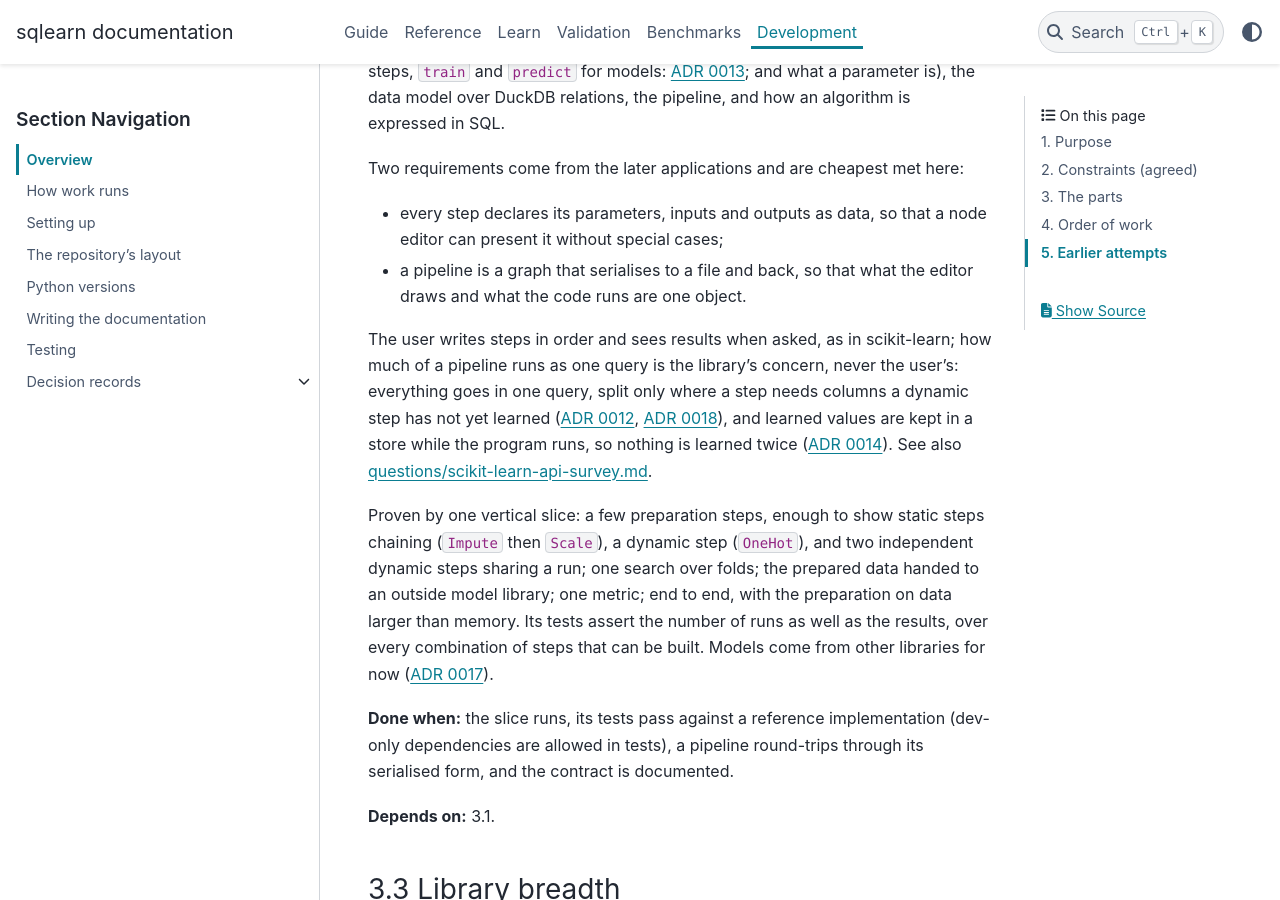
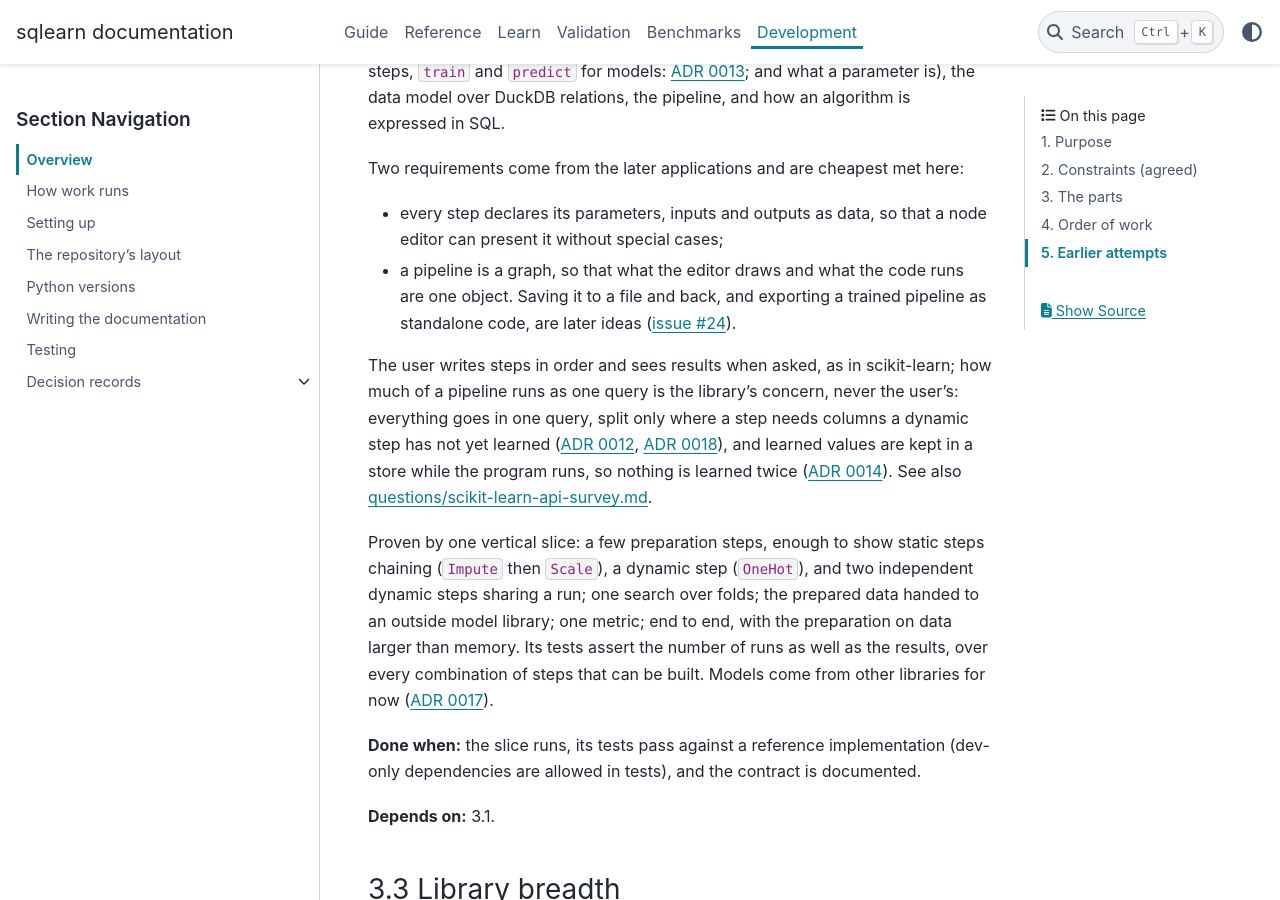
Before and after one commit to glaucis/sqlearn, a Sphinx documentation site: the page built from docs/architecture/overview.md, in a window 1280 px wide and 900 px high, scrolled down 2790 px. Built offline with Sphinx 7.4.7 and the PyData theme 0.15.4, drawn with Linux system fonts in a browser that asks for light colours; pages that are not in the unit, such as notebooks, are missing from menus.

Commit message:
docs: leave saving a pipeline to a file for later
The core no longer has to round-trip a pipeline through a file. Saving
a pipeline and exporting a trained one as standalone code are filed as
a later idea; steps still declare their parameters, inputs and outputs
as data, which keeps both possible.

```diff
--- a/docs/architecture/overview.md
+++ b/docs/architecture/overview.md
@@ -125,8 +125,10 @@ Two requirements come from the later applications and are cheapest met here:
 
 - every step declares its parameters, inputs and outputs as data, so that a
   node editor can present it without special cases;
-- a pipeline is a graph that serialises to a file and back, so that what the
-  editor draws and what the code runs are one object.
+- a pipeline is a graph, so that what the editor draws and what the code runs
+  are one object. Saving it to a file and back, and exporting a trained
+  pipeline as standalone code, are later ideas
+  ([issue #24](https://github.com/glaucis/sqlearn/issues/24)).
 
 The user writes steps in order and sees results when asked, as in
 scikit-learn; how much of a pipeline runs as one query is the library's
@@ -148,8 +150,8 @@ come from other libraries for now
 ([ADR 0017](../adr/0017-models-from-other-libraries.md)).
 
 **Done when:** the slice runs, its tests pass against a reference
-implementation (dev-only dependencies are allowed in tests), a pipeline
-round-trips through its serialised form, and the contract is documented.
+implementation (dev-only dependencies are allowed in tests), and the contract
+is documented.
 
 **Depends on:** 3.1.
 
```
Also changed, not shown: other parts of docs/architecture/overview.md (+4 -4 lines).
